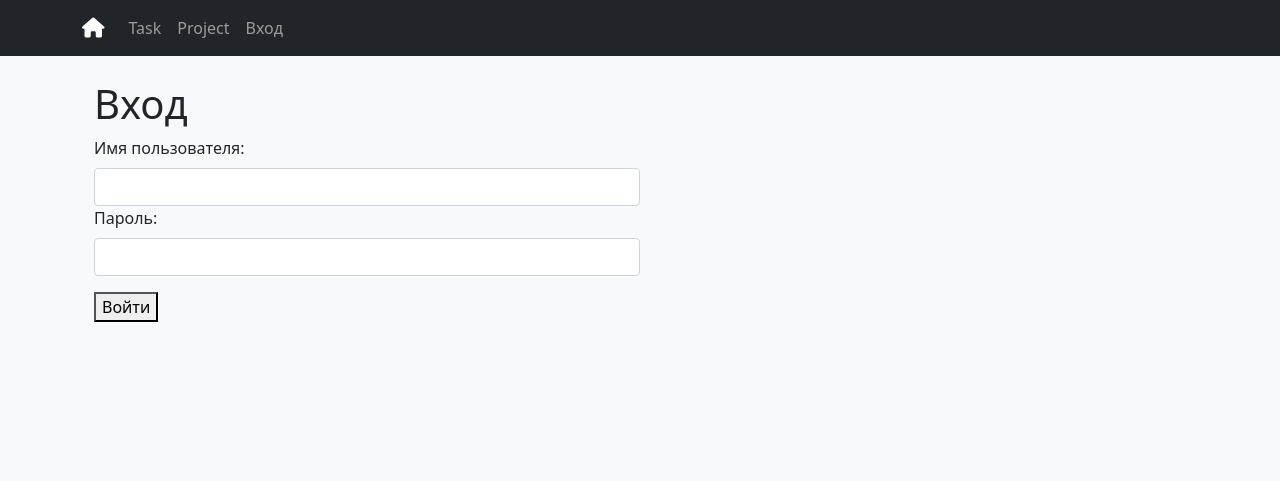
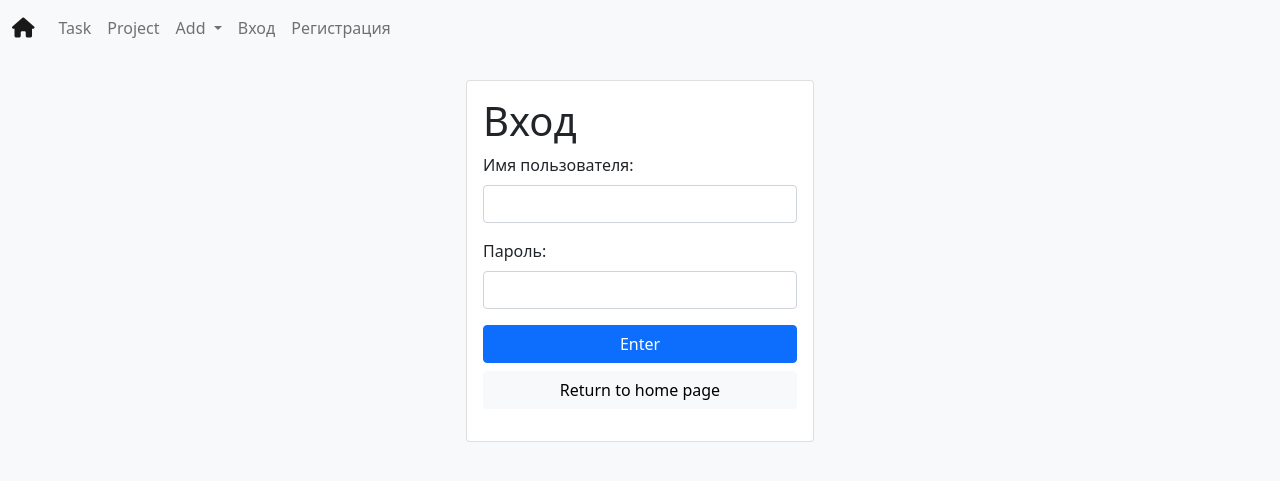
Before and after one commit to Zakawww/Issue_task, a Django app: page /accounts/login/ in a window 1280 px wide. Shown: the top 481 px of the page. Run offline with Django 4.2, Linux system fonts and the light colour scheme; some libraries are stand-ins or nearby versions.

Commit message:
добавил форму автризации

```diff
--- a/sorce/accounts/templates/registration/login.html
+++ b/sorce/accounts/templates/registration/login.html
@@ -1,26 +1,42 @@
-
 {% extends 'base.html' %}
 {% block title %}
     Login
 {% endblock %}
 {% block body %}
     <div class="container">
+        <div class="row">
+            <div class="col-sm-4"></div>
+            <div class="col-sm-4">
+                <div class="card">
+                    <div class="card-body">
                         <h1>Вход</h1>
+
                         {#        <form action="{% url 'accounts:login' %}" method="post" class="text-center">#}
                         <form action="" method="post" class="text-start">
                             {% csrf_token %}
                             {% if has_error %}
                                 <p class="text-danger">Неверное имя пользователя или пароль.</p>
                             {% endif %}
-            <div class="form-group">
+                            <div class="mb-3">
                                 <label for="username" class="form-label">Имя пользователя:</label>
-                <input type="text" class="form-control w-50" name="username" id="username">
+                                <input type="text" class="form-control" name="username" id="username">
                             </div>
-            <div class="form-group">
+                            <div class="mb-3">
                                 <label for="password" class="form-label">Пароль:</label>
-                <input type="password" class="form-control w-50" name="password" id="password">
+                                <input type="password" class="form-control" name="password" id="password">
                             </div>
-            <button class="mt-3" type="submit">Войти</button>
+                            <div class="d-grid gap-2 mb-3">
+                                <button class="btn btn-primary" type="submit">Enter</button>
+                                <a href="{% url 'webapp:index' %}" class="btn btn-light">Return to home
+                            page</a>
+                            </div>
                         </form>
+
+                    </div>
+                </div>
+            </div>
+            <div class="col-sm-4"></div>
+        </div>
+
     </div>
 {% endblock %}
--- a/sorce/accounts/urls.py
+++ b/sorce/accounts/urls.py
@@ -1,7 +1,7 @@
 from django.contrib.auth.views import LoginView, LogoutView
 from django.urls import path
 
-from accounts.views import login_view, logout_view
+from accounts.views import login_view, logout_view, register_view
 
 app_name = 'accounts'
 
@@ -11,7 +11,11 @@ app_name = 'accounts'
 # ]
 
 
+
+
 urlpatterns = [
     path('login/', LoginView.as_view(template_name='registration/login.html'), name='login'),
     path('logout/', LogoutView.as_view(), name='logout'),
+    path('create/', register_view, name='create'),
+    # path('create/', RegisterView.as_view(), name='create')
 ]
--- a/sorce/sorce/settings.py
+++ b/sorce/sorce/settings.py
@@ -37,6 +37,7 @@ INSTALLED_APPS = [
     'django.contrib.sessions',
     'django.contrib.messages',
     'django.contrib.staticfiles',
+    'widget_tweaks',
     'webapp',
     'accounts',
 ]
--- a/sorce/webapp/templates/base.html
+++ b/sorce/webapp/templates/base.html
@@ -13,33 +13,100 @@
     <title>{% block title %}{% endblock %}</title>
 </head>
 <body class="bg-light">
-<nav class="navbar navbar-expand-lg navbar-dark bg-dark">
-    <div class="container">
+
+<nav class="navbar navbar-expand-lg navbar-light bg-light">
+    <div class="container-fluid">
         <a class="navbar-brand" href="{% url 'webapp:index' %}"><i class="fa-solid fa-house"></i></a>
-        <button class="navbar-toggler" type="button" data-toggle="collapse" data-target="#navbarNavAltMarkup"
-                aria-controls="navbarNavAltMarkup" aria-expanded="false" aria-label="Toggle navigation">
+        <button class="navbar-toggler" type="button" data-bs-toggle="collapse" data-bs-target="#navbarSupportedContent"
+                aria-controls="navbarSupportedContent" aria-expanded="false" aria-label="Toggle navigation">
             <span class="navbar-toggler-icon"></span>
         </button>
-
-        <div class="collapse navbar-collapse" id="navbarNavAltMarkup">
-            <div class="navbar-nav ml-auto">
+        <div class="collapse navbar-collapse" id="navbarSupportedContent">
+            <ul class="navbar-nav me-auto mb-2 mb-lg-0">
+                <li class="nav-item">
                     <a class="nav-item nav-link" href="{% url 'webapp:task' %}">Task</a>
+                </li>
+                <li class="nav-item">
                     <a class="nav-item nav-link" href="{% url 'webapp:project' %}">Project</a>
+                </li>
+                <li class="nav-item dropdown">
+                    <a class="nav-link dropdown-toggle" href="#" id="navbarDropdown" role="button"
+                       data-bs-toggle="dropdown" aria-expanded="false">
+                        Add
+                    </a>
+                    <ul class="dropdown-menu" aria-labelledby="navbarDropdown">
                         {% if request.user.is_authenticated %}
-                    <a class="nav-item nav-link" href="{% url 'webapp:create' %}">Add new Task</a>
-                    <a class="nav-item nav-link" href="{% url 'webapp:create_project' %}">Add new Project</a>
+                            <li><a class="dropdown-item" href="{% url 'webapp:create' %}">Add new Task</a></li>
+                            <li><a class="dropdown-item" href="{% url 'webapp:create_project' %}">Add new Project</a>
+                            </li>
+                        {% else %}
+                            <li>Вы не авторизовались</li>
                         {% endif %}
+                    </ul>
+                </li>
+                <li class="nav-item">
                     {% if request.user.is_authenticated %}
-                    {% block menu_links %}{% endblock %}
+                        {#                    {% block menu_links %}{% endblock %}#}
                         <li class="menu-right"><a href="{% url 'accounts:logout' %}" class="nav-link">Выход</a></li>
-                    <li class="menu-right text-white my-2">Привет, {{ user.username }}!</li>
+                        <li class="menu-right my-2">Привет, {{ user.username }}!</li>
                     {% else %}
-                    <li class="menu-right"><a href="{% url 'accounts:login' %}" class="nav-link">Вход</a></li>
+                        <li class="menu-right"><a href="{% url 'accounts:login' %}?next={{ request.get_full_path }}"
+                                                  class="nav-link">Вход</a></li>
+                        <li class="menu-right"><a href="{% url 'accounts:create' %}?next={{ request.get_full_path }}"
+                                                  class="nav-link">Регистрация</a></li>
+                        {#                        <li class="menu-right"><a href="{% url 'accounts:login' %}?next={{ request.get_full_path }}" class="nav-link">Вход</a></li>#}
                     {% endif %}
-            </div>
+                </li>
+            </ul>
+            {#        {% include 'partial/search.html' with btn_text='Search' %}#}
+            {#            <form class="d-flex" action="" method="GET">#}
+            {#                <input class="form-control me-2" type="search" placeholder="Search"  aria-label="Search">#}
+            {#                <button class="btn btn-outline-success" type="submit">Search</button>#}
+            {#                {% for error in form.search.errors %}#}
+            {#                    <p class="form-error">{{ error }}</p>#}
+            {#                {% endfor %}#}
+            {#            <div class="my-3">{% include 'partial/search.html' %}</div>#}
+            {#            </form>#}
+            {#                        <form class="mb-2" action="" method="GET">#}
+            {#                            <label for="{{ form.search.id_for_label }}">{{ form.search.label }}:</label>#}
+            {#                            {{ form.search }}#}
+            {#                            <input type="submit" value="Search">#}
+            {#                            {% for error in form.search.errors %}#}
+            {#                                <p class="form-error">{{ error }}</p>#}
+            {#                            {% endfor %}#}
+            {#                        </form>#}
         </div>
     </div>
 </nav>
+
+{##}
+{#<nav class="navbar navbar-expand-lg navbar-dark bg-dark">#}
+{#    <div class="container">#}
+{#        <a class="navbar-brand" href="{% url 'webapp:index' %}"><i class="fa-solid fa-house"></i></a>#}
+{#        <button class="navbar-toggler" type="button" data-toggle="collapse" data-target="#navbarNavAltMarkup"#}
+{#                aria-controls="navbarNavAltMarkup" aria-expanded="false" aria-label="Toggle navigation">#}
+{#            <span class="navbar-toggler-icon"></span>#}
+{#        </button>#}
+{##}
+{#        <div class="collapse navbar-collapse" id="navbarNavAltMarkup">#}
+{#            <div class="navbar-nav me-auto">#}
+{#                <a class="nav-item nav-link" href="{% url 'webapp:task' %}">Task</a>#}
+{#                <a class="nav-item nav-link" href="{% url 'webapp:project' %}">Project</a>#}
+{#                {% if request.user.is_authenticated %}#}
+{#                    <a class="nav-item nav-link" href="{% url 'webapp:create' %}">Add new Task</a>#}
+{#                    <a class="nav-item nav-link" href="{% url 'webapp:create_project' %}">Add new Project</a>#}
+{#                {% endif %}#}
+{#                {% if request.user.is_authenticated %}#}
+{#                    {% block menu_links %}{% endblock %}#}
+{#                    <li class="menu-right"><a href="{% url 'accounts:logout' %}" class="nav-link">Выход</a></li>#}
+{#                    <li class="menu-right text-white my-2">Привет, {{ user.username }}!</li>#}
+{#                {% else %}#}
+{#                    <li class="menu-right"><a href="{% url 'accounts:login' %}" class="nav-link">Вход</a></li>#}
+{#                {% endif %}#}
+{#            </div>#}
+{#        </div>#}
+{#    </div>#}
+{#</nav>#}
 <br>
 <div class="container">
     {% block body %}{% endblock %}
```
Also changed, not shown: sorce/accounts/forms.py (added, +43 -0 lines), sorce/accounts/templates/user_create.html (added, +7 -0 lines), sorce/accounts/views.py (+40 -0 lines), sorce/webapp/templates/index.html (+1 -6 lines), sorce/webapp/views.py (+29 -27 lines), sorce/webapp/views/base_view.py (added, +79 -0 lines). Lines whose indentation alone changed are shown as unchanged.
